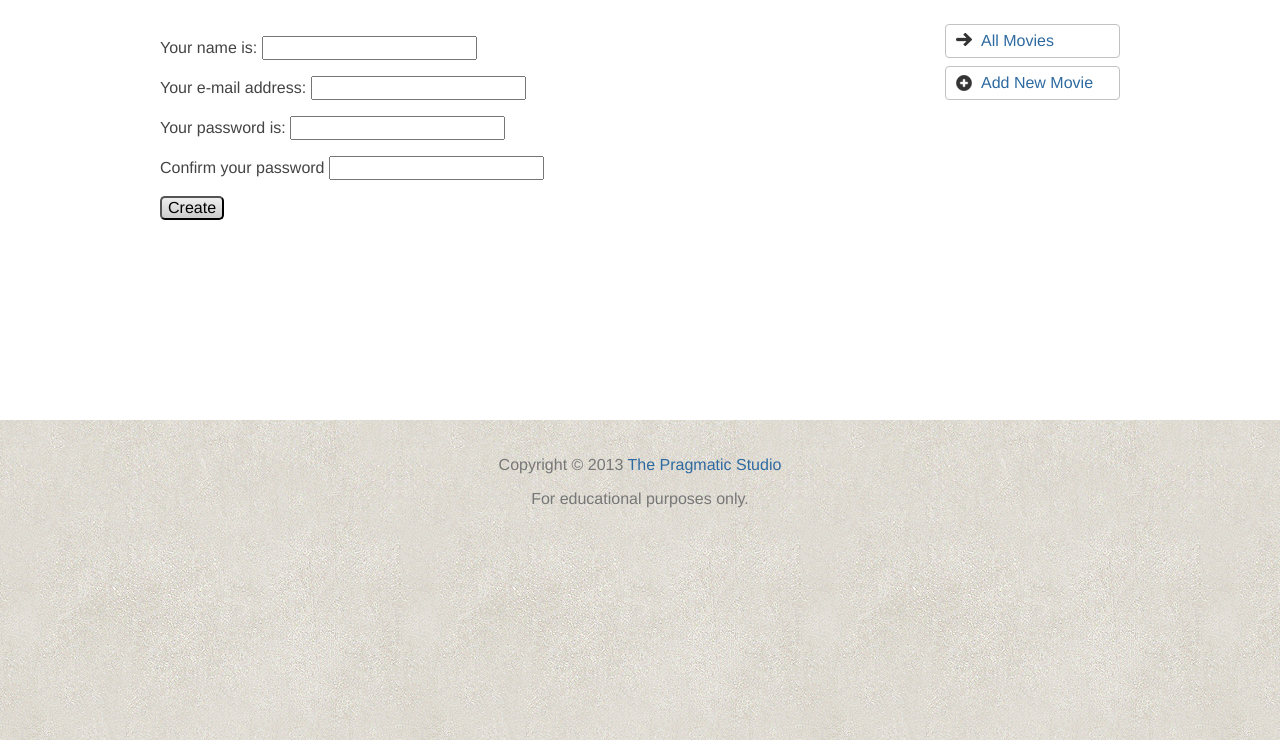
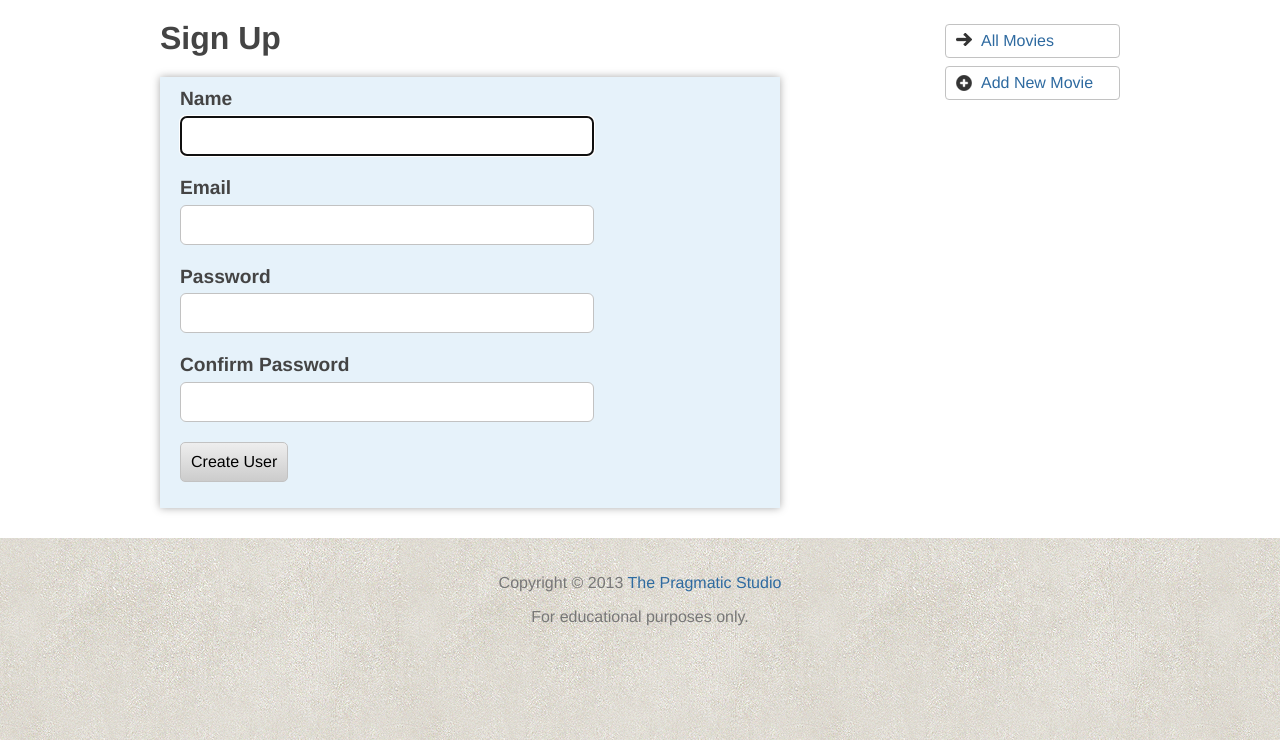
Before and after one commit to timproctor/mock_rails_app, a Rails app: page /users/new in a window 1280 px wide. Shown: the part 60-800 px from the top of the page. Run offline with Rails 7, Linux system fonts and the light colour scheme; style sheets or scripts are compiled from the project's sources; some libraries are stand-ins or nearby versions.

Commit message:
Fine-tune css for user new form.

```diff
--- a/flix/app/views/users/new.html.erb
+++ b/flix/app/views/users/new.html.erb
@@ -1,23 +1,30 @@
-<%= form_for @user, url: {action: "create"} do |f| %>
-  <article>
+<header id="content-header">
+  <h1>Sign Up</h1>
+</header>
+
+<%= form_for(@user) do |f| %>
+  <%= render "shared/errors", object: @user %>
+  <fieldset>
+    <ol>
+      <li class="required">
+        <%= f.label :name %>
+        <%= f.text_field :name, size: 40, autofocus: true %>
+      </li>
+      <li class="required">
+        <%= f.label :email %>
+        <%= f.email_field :email, size: 40 %>
+      </li>
+      <li class="required">
+        <%= f.label :password %>
+        <%= f.password_field :password, size: 40 %>
+      </li>
+      <li class="required">
+        <%= f.label :password_confirmation, "Confirm Password" %>
+        <%= f.password_field :password_confirmation, size: 40 %>
+      </li>
+    </ol>
     <p>
-      <%= f.label "Your Name is: " %>
-      <%= f.text_field :name %>
+      <%= f.submit %>
     </p>
-    <p>
-      <%= f.label "Your e-mail address: " %>
-      <%= f.text_field :email %>
-    </p>
-    <p>
-      <%= f.label "Your Password is: " %>
-      <%= f.text_field :password %>
-    </p>
-    <p>
-      <%= f.label "Confirm your Password" %>
-      <%= f.text_field :password_confirmation %>
-    </p>
-    <p>
-      <%= f.submit "Create" , class: "button"%>
-    </p>
-  </article>
+  </fieldset>
 <% end %>
```
Also changed, not shown: 1 other file.
